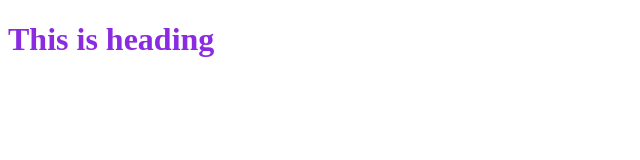
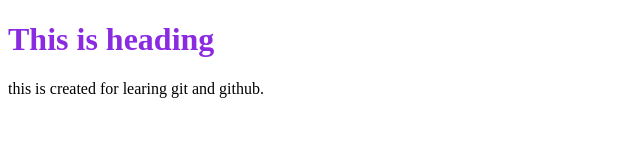
Before and after one commit to sneha-bhardwaj7/localrepo, a plain HTML site: page index.html in a window 1280 px wide. Shown: the whole page, without its empty margins (0-640 px from the left). Drawn offline with Linux system fonts and the light colour scheme.

Commit message:
Add new paragraph

```diff
--- a/index.html
+++ b/index.html
@@ -8,5 +8,6 @@
 </head>
 <body>
     <h1>This is heading</h1>
+    <p>this is created for learing git and github.</p>
 </body>
 </html>
```
